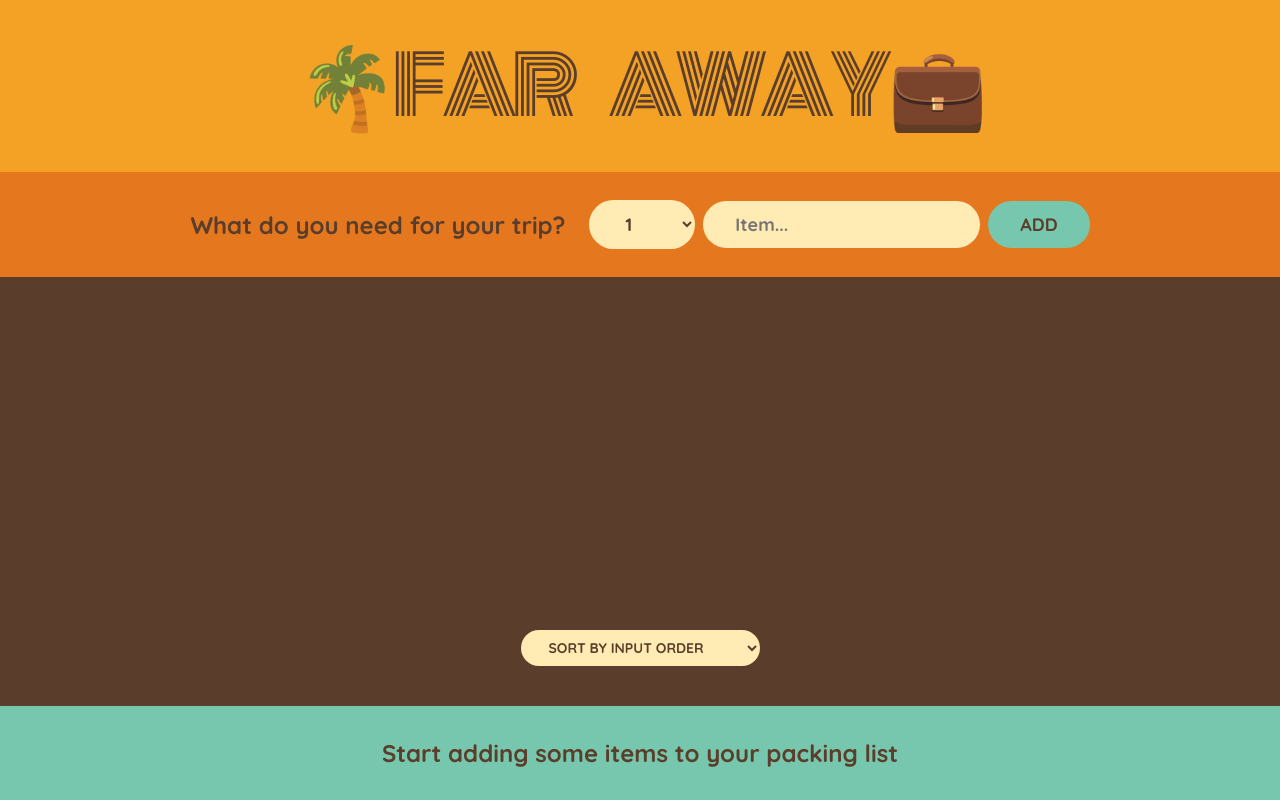
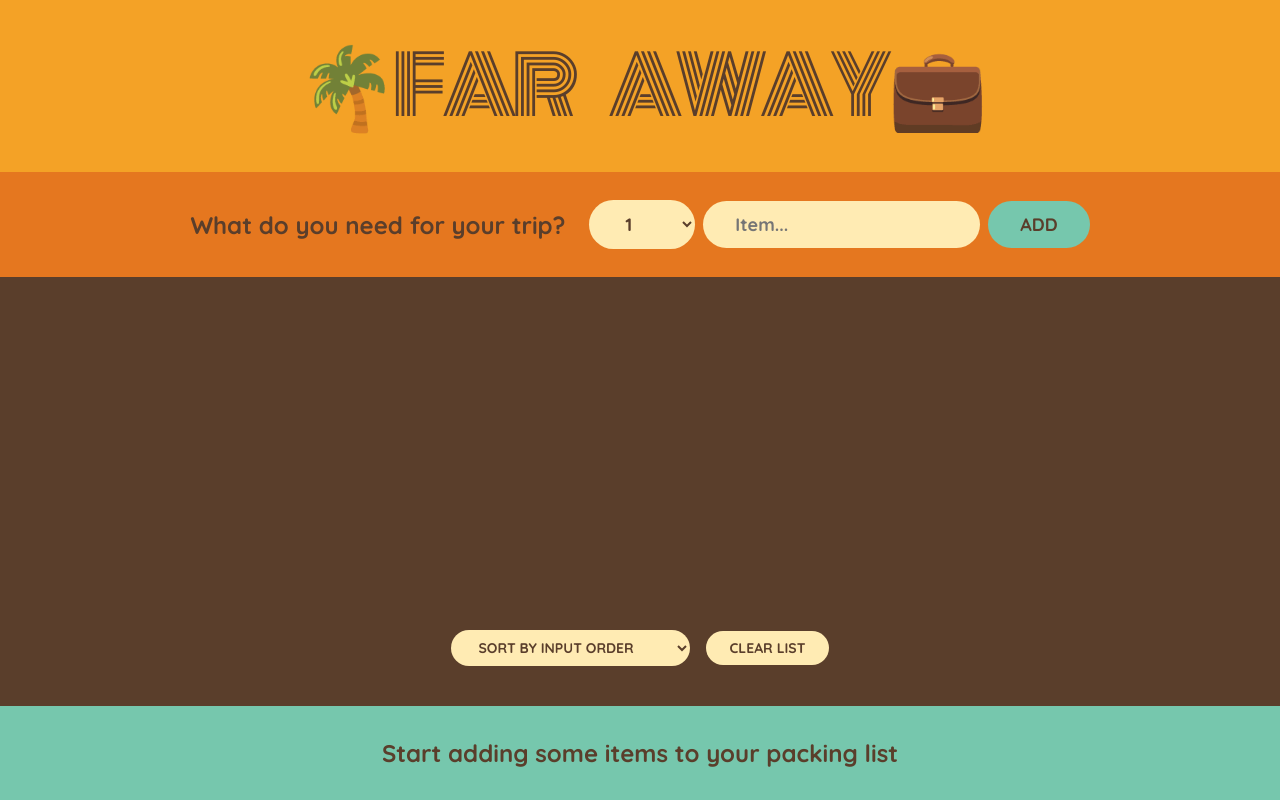
Before and after one commit to koayenay/travel-list, a React (Create React App) app: page / in a window 1280 px wide. Built offline with nearby package versions, Linux system fonts and the light colour scheme.

Commit message:
clear list

```diff
--- a/src/App.js
+++ b/src/App.js
@@ -23,6 +23,12 @@
       )
     )
   }
+
+  function handleClearList() {
+    const confirmed = window.confirm("Are you sure you want to delete this")
+
+    if (confirmed) setItems([])
+  }
   return (
     <div className='app'>
       <Logo />
@@ -31,6 +37,7 @@
         items={items}
         onDeleteItem={handleDeleteItem}
         onToggleItems={handleToggleItem}
+        onClearList={handleClearList}
       />
       <Stats items={items} />
     </div>
@@ -80,7 +87,7 @@
     </form>
   )
 }
-function PackingList({ items, onDeleteItem, onToggleItems }) {
+function PackingList({ items, onDeleteItem, onToggleItems, onClearList }) {
   const [sortBy, setSortBy] = useState("input")
 
   let sortedItems
@@ -116,6 +123,7 @@
             <option value='description'>Sort by description</option>
             <option value='packed'>Sort by packed status</option>
           </select>
+          <button onClick={onClearList}>Clear List</button>
         </div>
       </div>
     </>
```
